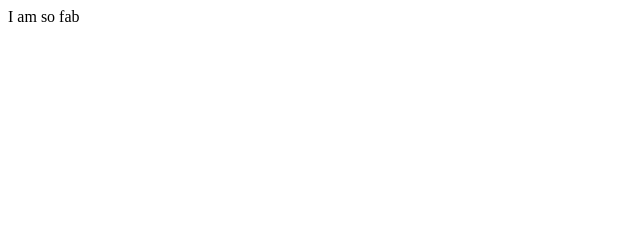
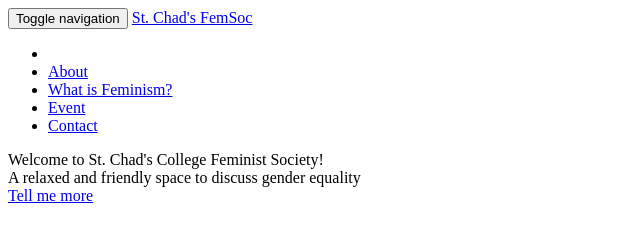
Before and after one commit to KellyC29/OurProject, a plain HTML site: page index.html in a window 1280 px wide. Shown: the whole page, without its empty margins (0-640 px from the left). Drawn offline with Linux system fonts and the light colour scheme.

Commit message:
HeaderAndNavBar
Added some initial code for header, nav bar and some titles too.

```diff
--- a/index.html
+++ b/index.html
@@ -1,12 +1,66 @@
 <!DOCTYPE html>
-<html charset="utf8">
+<html lang="en">
+
 
 <head>
-<title>Our project</title>
+
+ <title>St. Chad's FemSoc</title>
+
 </head>
 
-<body>
-I am so fab
+
+<body id="page-top" class="index">
+
+   <!-- Navigation -->
+    <nav class="navbar navbar-default navbar-fixed-top">
+        <div class="container">
+            <!-- Brand and toggle get grouped for better mobile display -->
+            <div class="navbar-header page-scroll">
+                <button type="button" class="navbar-toggle" data-toggle="collapse" data-target="#bs-example-navbar-collapse-1">
+                    <span class="sr-only">Toggle navigation</span>
+                    <span class="icon-bar"></span>
+                    <span class="icon-bar"></span>
+                    <span class="icon-bar"></span>
+                </button>
+                <a class="navbar-brand page-scroll" href="#page-top">St. Chad's FemSoc</a>
+            </div>
+
+<!-- Collect the nav links, forms, and other content for toggling -->
+            <div class="collapse navbar-collapse" id="bs-example-navbar-collapse-1">
+                <ul class="nav navbar-nav navbar-right">
+                    <li class="hidden">
+                        <a href="#page-top"></a>
+                    </li>
+                    <li>
+                        <a class="page-scroll" href="#about">About</a>
+                    </li>
+                    <li>
+                        <a class="page-scroll" href="#feminism">What is Feminism?</a>
+                    </li>
+                    <li>
+                        <a class="page-scroll" href="#events">Event</a>
+                    </li>
+                    <li>
+                        <a class="page-scroll" href="#contact">Contact</a>
+                    </li>
+                </ul>
+            </div>
+            <!-- /.navbar-collapse -->
+        </div>
+        <!-- /.container-fluid -->
+    </nav>
+
+  <header>
+  	<div class="container">
+  		<div class="intro-text">
+  			<div class="intro-lead-in">Welcome to St. Chad's College Feminist Society!</div>
+  			<div class="intro-heading">A relaxed and friendly space to discuss gender equality</div>
+  			<a href="#about" class="page-scroll btn btn-xl">Tell me more</a>
+            </div>
+  		</div>
+  	</div>
+  </header>
+
 </body>
 
 </html>
```
